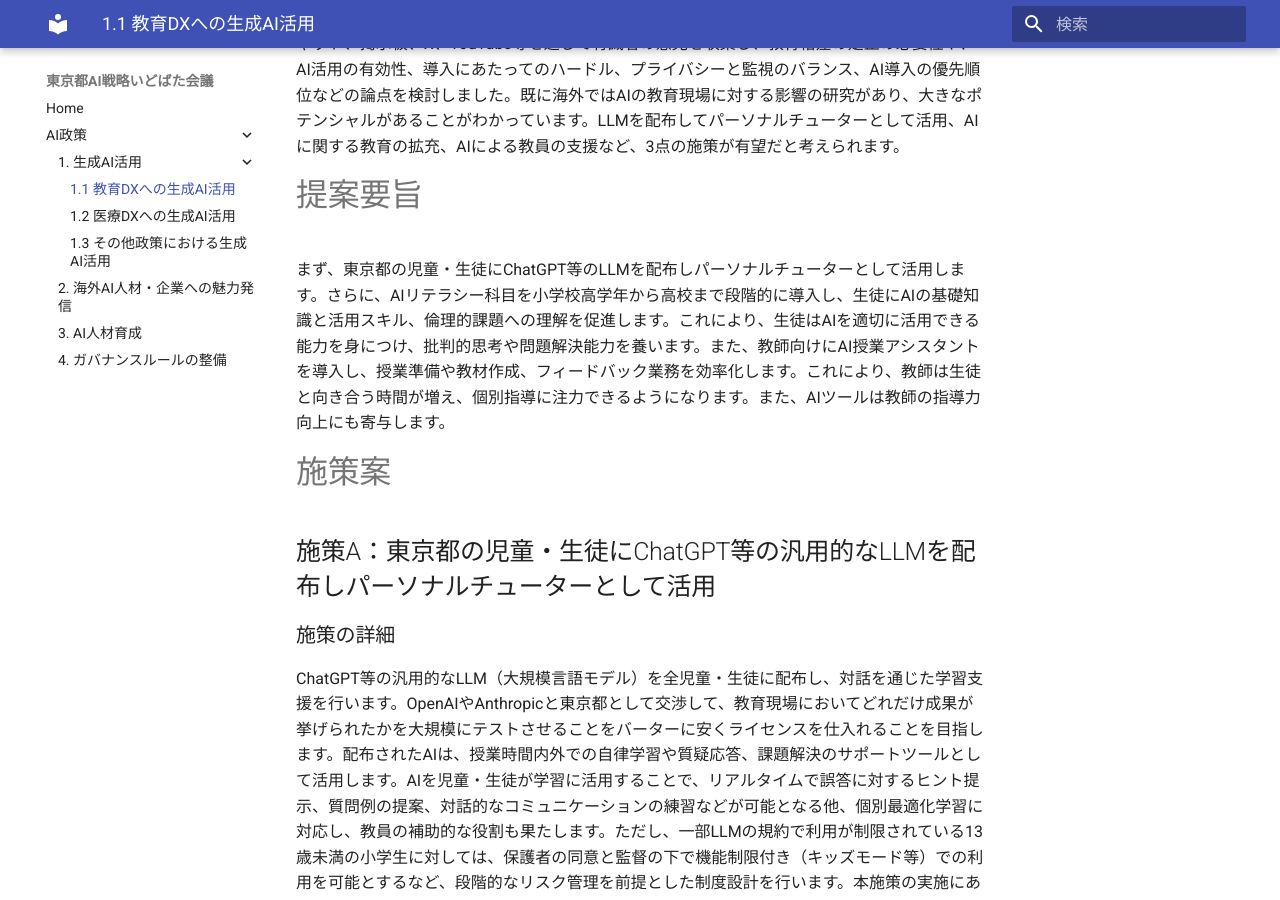
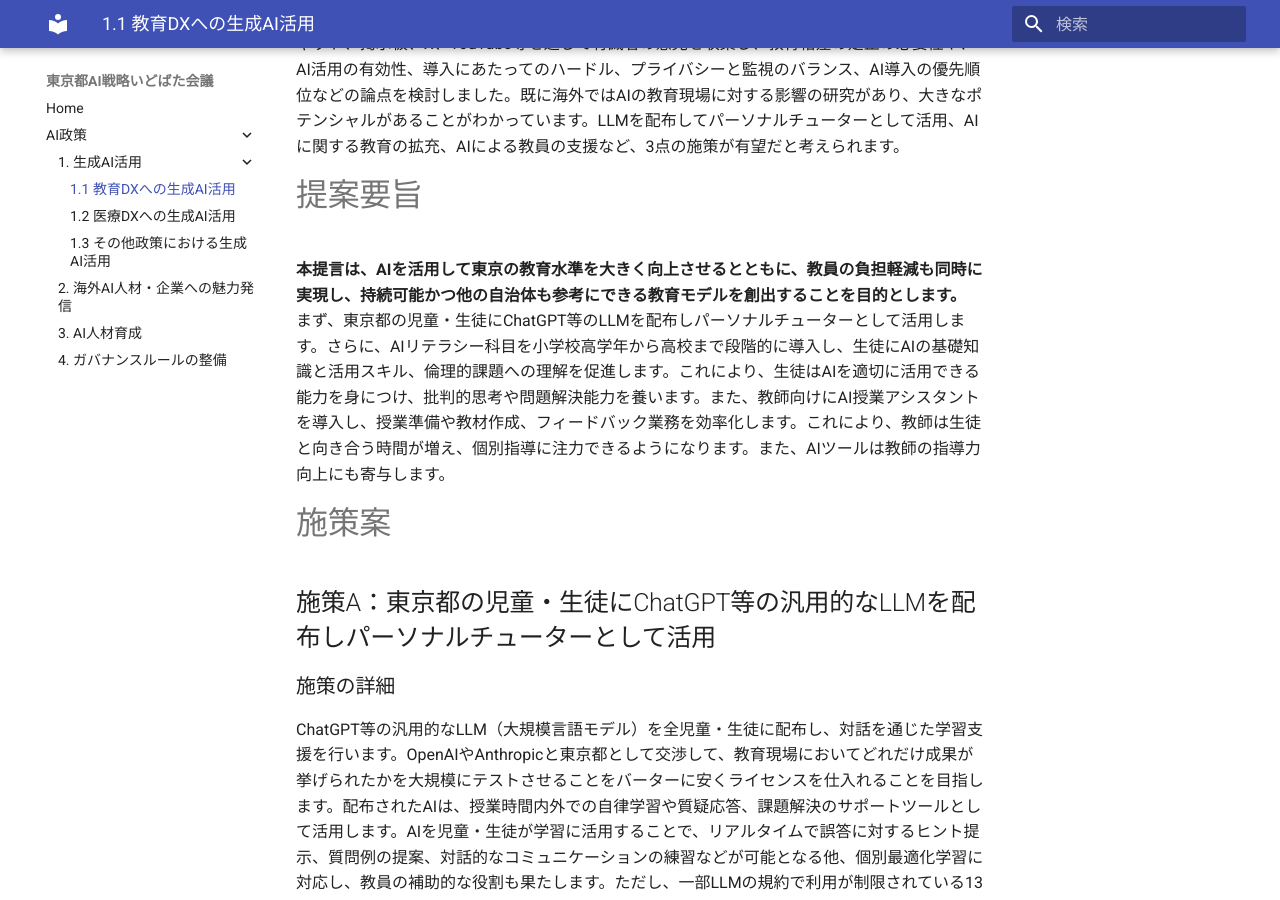
Before and after one commit to takahiroanno2024/2025_ai_idobatakaigi_output, an MkDocs documentation site: the page built from docs/1.1_教育DXへの生成AI活用.md, in a window 1280 px wide and 900 px high, scrolled down 449 px. Built offline with MkDocs 1.6.1 and Material for MkDocs 9.7.7, drawn with Linux system fonts in a browser that asks for light colours.

Commit message:
提案要旨：冒頭に提言の目的を追加 by Eitaro Suda

```diff
--- a/docs/1.1_教育DXへの生成AI活用.md
+++ b/docs/1.1_教育DXへの生成AI活用.md
@@ -11,7 +11,7 @@
 本提言の作成にあたり、AIチャット、掲示板、X、YouTube等を通じて有識者の意見を収集し、教育格差の是正の必要性や、AI活用の有効性、導入にあたってのハードル、プライバシーと監視のバランス、AI導入の優先順位などの論点を検討しました。既に海外ではAIの教育現場に対する影響の研究があり、大きなポテンシャルがあることがわかっています。LLMを配布してパーソナルチューターとして活用、AIに関する教育の拡充、AIによる教員の支援など、3点の施策が有望だと考えられます。
 
 # 提案要旨
-まず、東京都の児童・生徒にChatGPT等のLLMを配布しパーソナルチューターとして活用します。さらに、AIリテラシー科目を小学校高学年から高校まで段階的に導入し、生徒にAIの基礎知識と活用スキル、倫理的課題への理解を促進します。これにより、生徒はAIを適切に活用できる能力を身につけ、批判的思考や問題解決能力を養います。また、教師向けにAI授業アシスタントを導入し、授業準備や教材作成、フィードバック業務を効率化します。これにより、教師は生徒と向き合う時間が増え、個別指導に注力できるようになります。また、AIツールは教師の指導力向上にも寄与します。
+**本提言は、AIを活用して東京の教育水準を大きく向上させるとともに、教員の負担軽減も同時に実現し、持続可能かつ他の自治体も参考にできる教育モデルを創出することを目的とします。** まず、東京都の児童・生徒にChatGPT等のLLMを配布しパーソナルチューターとして活用します。さらに、AIリテラシー科目を小学校高学年から高校まで段階的に導入し、生徒にAIの基礎知識と活用スキル、倫理的課題への理解を促進します。これにより、生徒はAIを適切に活用できる能力を身につけ、批判的思考や問題解決能力を養います。また、教師向けにAI授業アシスタントを導入し、授業準備や教材作成、フィードバック業務を効率化します。これにより、教師は生徒と向き合う時間が増え、個別指導に注力できるようになります。また、AIツールは教師の指導力向上にも寄与します。
 
 # 施策案
 
```
